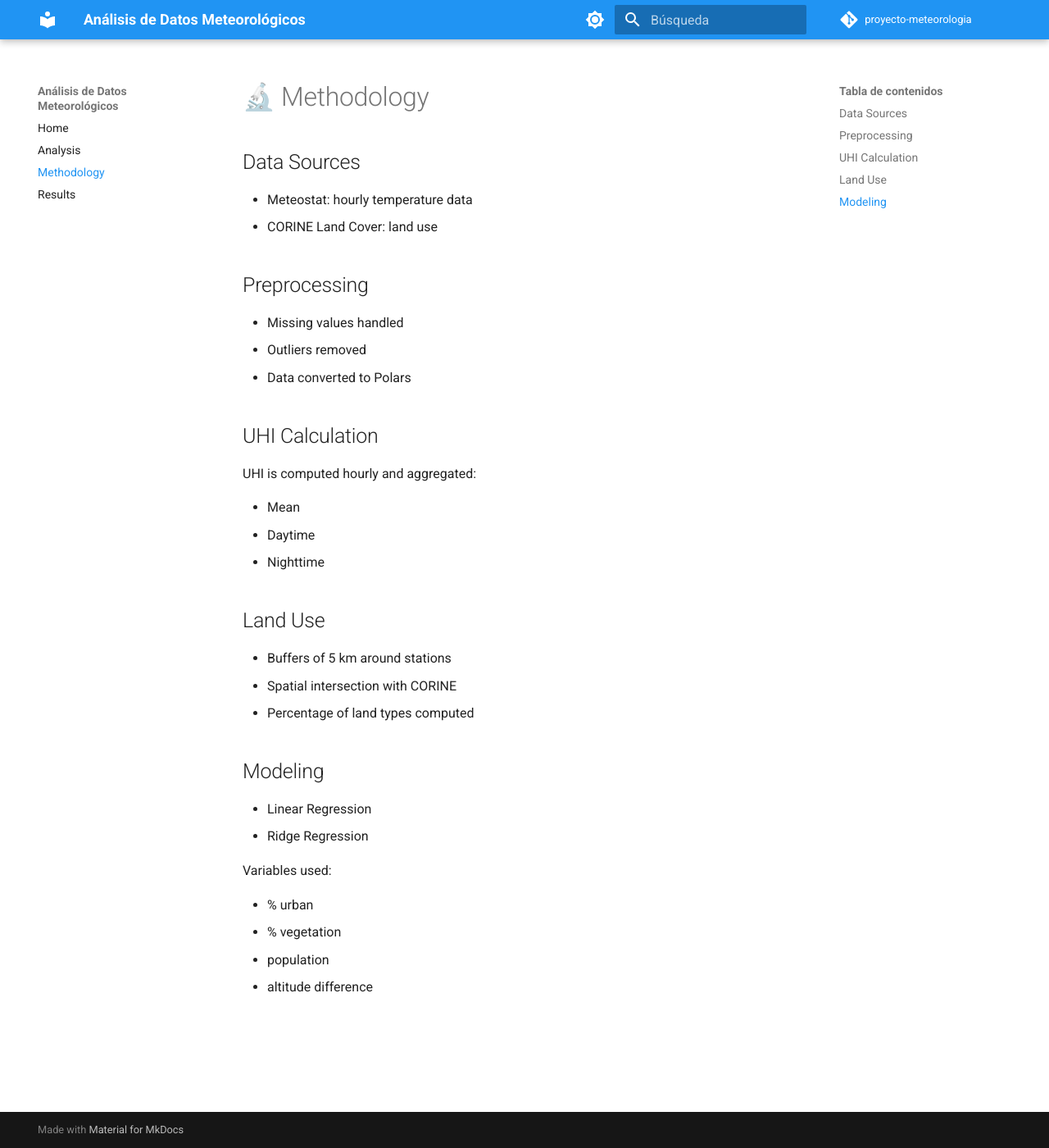
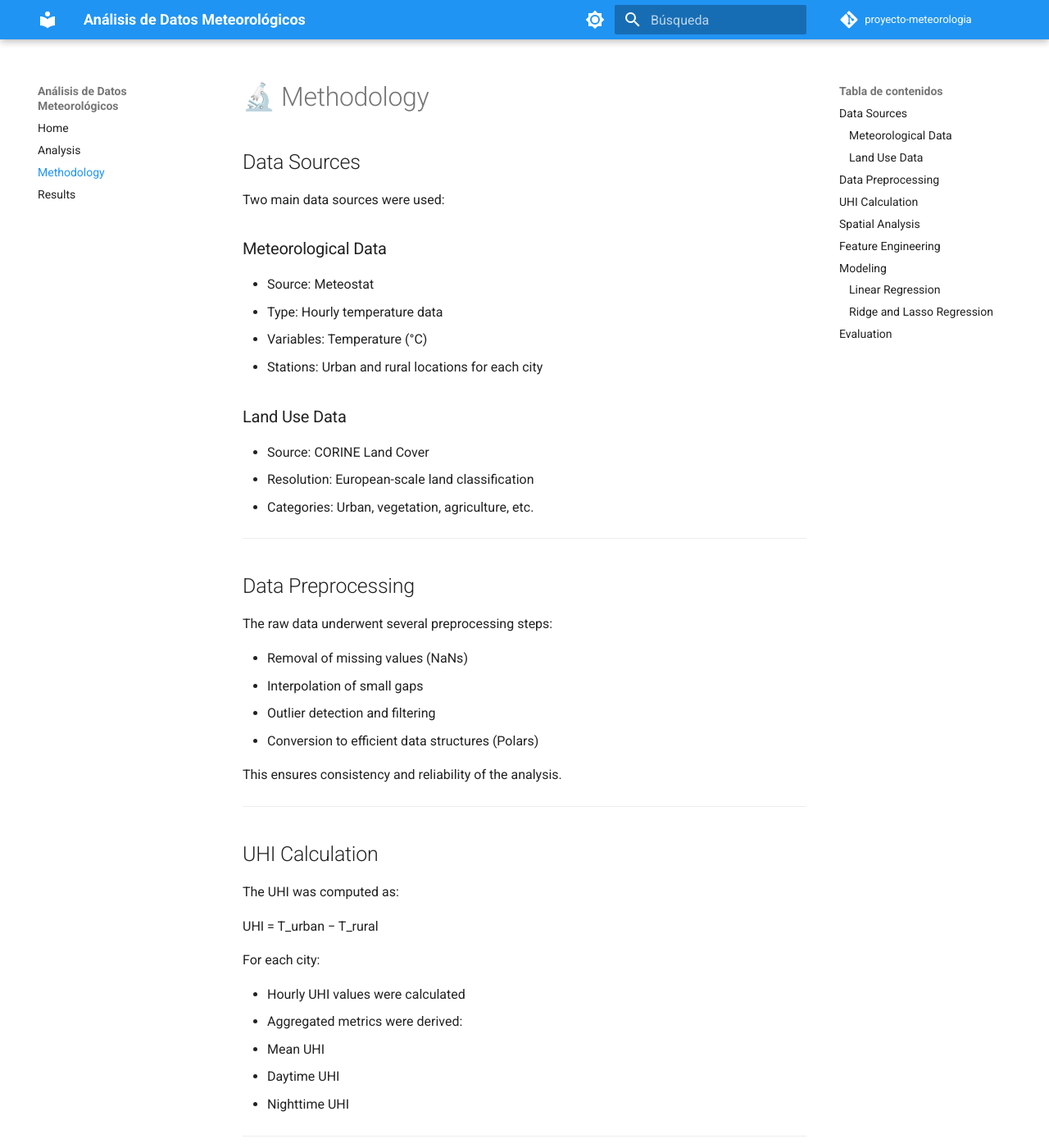
Before and after one commit to Ruben-2004/proyecto-meteorologia, an MkDocs documentation site: the page built from docs/methodology.md, in a window 1280 px wide and 1400 px high. Shown: the whole window at 82% size. Built offline with MkDocs 1.6.1 and Material for MkDocs 9.7.7, drawn with Linux system fonts in a browser that asks for light colours; comment, search, counter and statistics services are not loaded; some of the changed text lies outside the part shown.

Commit message:
Build documentation

```diff
--- a/docs/analysis.md
+++ b/docs/analysis.md
@@ -2,35 +2,78 @@
 
 ## 🌡️ UHI Computation
 
-The Urban Heat Island (UHI) is defined as:
+The Urban Heat Island (UHI) effect is defined as the temperature difference between urban and rural environments:
 
-UHI = T_urban - T_rural
+UHI = T_urban − T_rural
 
-The results show that:
+Using hourly temperature data from Meteostat, UHI values were computed for each city over the study period. The resulting time series allow for both temporal and statistical analysis.
 
-- UHI is consistently positive
-- Stronger during nighttime
+### Observations
 
-## 🌙 Day vs Night
+- UHI values are generally positive, confirming the presence of the phenomenon
+- The magnitude varies depending on the city and climatic conditions
+- Seasonal patterns are observed, with stronger effects in summer months
 
-Nighttime UHI is significantly higher due to:
-- Heat retention in urban materials
-- Reduced convection
+---
 
-## 🌍 Land Use Impact
+## 🌙 Day vs Night Behaviour
 
-Using CORINE Land Cover:
+A key aspect of the analysis is the distinction between daytime and nighttime UHI.
 
-- Higher % urban → higher UHI
-- Higher vegetation → lower UHI
+### Findings
 
-## 📈 Regression Results
+- Nighttime UHI is consistently higher than daytime UHI
+- This is due to:
+  - Heat storage in urban materials (asphalt, concrete)
+  - Reduced radiative cooling
+  - Lower wind speeds and atmospheric mixing
 
-Linear models show:
+### Implications
 
-- Positive coefficient for urban areas
-- Negative coefficient for vegetation
+This suggests that urban areas retain heat more efficiently than rural areas, particularly after sunset, which has important consequences for energy consumption and human comfort.
+
+---
+
+## 🌍 Land Use Analysis
+
+Land use data from the CORINE Land Cover dataset was used to quantify the composition of the area surrounding each meteorological station.
+
+### Method
+
+- Buffers of 5 km were created around each station
+- Spatial intersections with CORINE polygons were computed
+- Land use categories were aggregated into:
+  - Urban
+  - Vegetation
+  - Agricultural
+  - Other
+
+### Results
+
+- Cities with higher percentages of urban land show stronger UHI effects
+- Vegetation has a clear cooling effect
+- Agricultural areas show intermediate behaviour
+
+---
+
+## 📈 Correlation Analysis
+
+Correlation matrices were computed to explore relationships between variables.
+
+### Key relationships
+
+- Positive correlation between % urban and UHI
+- Negative correlation between % vegetation and UHI
+- Population is often correlated with urbanization
+
+---
 
 ## 🧠 Interpretation
 
-Urbanization increases heat storage, while vegetation mitigates temperature differences.
+The results confirm well-known physical mechanisms:
+
+- Urban materials store and slowly release heat
+- Lack of vegetation reduces evapotranspiration
+- Urban geometry (buildings) affects airflow and radiation
+
+Overall, the analysis supports the hypothesis that land use is a major driver of UHI intensity.
--- a/docs/methodology.md
+++ b/docs/methodology.md
@@ -2,37 +2,99 @@
 
 ## Data Sources
 
-- Meteostat: hourly temperature data
-- CORINE Land Cover: land use
+Two main data sources were used:
 
-## Preprocessing
+### Meteorological Data
 
-- Missing values handled
-- Outliers removed
-- Data converted to Polars
+- Source: Meteostat
+- Type: Hourly temperature data
+- Variables: Temperature (°C)
+- Stations: Urban and rural locations for each city
+
+### Land Use Data
+
+- Source: CORINE Land Cover
+- Resolution: European-scale land classification
+- Categories: Urban, vegetation, agriculture, etc.
+
+---
+
+## Data Preprocessing
+
+The raw data underwent several preprocessing steps:
+
+- Removal of missing values (NaNs)
+- Interpolation of small gaps
+- Outlier detection and filtering
+- Conversion to efficient data structures (Polars)
+
+This ensures consistency and reliability of the analysis.
+
+---
 
 ## UHI Calculation
 
-UHI is computed hourly and aggregated:
+The UHI was computed as:
 
-- Mean
-- Daytime
-- Nighttime
+UHI = T_urban − T_rural
 
-## Land Use
+For each city:
 
-- Buffers of 5 km around stations
-- Spatial intersection with CORINE
-- Percentage of land types computed
+- Hourly UHI values were calculated
+- Aggregated metrics were derived:
+  - Mean UHI
+  - Daytime UHI
+  - Nighttime UHI
+
+---
+
+## Spatial Analysis
+
+To analyse land use:
+
+1. Buffers of 5 km were created around each station
+2. These buffers were intersected with CORINE polygons
+3. The proportion of each land use type was computed
+
+This provides a quantitative measure of the environment surrounding each station.
+
+---
+
+## Feature Engineering
+
+The final dataset includes:
+
+- UHI metrics
+- % urban land
+- % vegetation
+- Population
+- Altitude difference
+- Geographic coordinates
+- Mean temperature
+
+---
 
 ## Modeling
 
-- Linear Regression
-- Ridge Regression
+Two regression models were used:
 
-Variables used:
+### Linear Regression
 
-- % urban
-- % vegetation
-- population
-- altitude difference
+- Interpretable coefficients
+- Baseline model
+
+### Ridge and Lasso Regression
+
+- Regularization to reduce overfitting
+- More stable estimates with small datasets
+
+---
+
+## Evaluation
+
+Model performance was evaluated using:
+
+- R² score
+- Coefficient analysis
+
+Given the limited number of cities, emphasis was placed on interpretability rather than predictive performance.
--- a/pyproject.toml
+++ b/pyproject.toml
@@ -1,6 +1,6 @@
 [project]
 name = "proyecto-meteorologia"
-version = "0.0.17"
+version = "0.0.18"
 description = "Análisis de datos meteorológicos — Big Data"
 readme = "README.md"
 requires-python = ">=3.11"
```
Also changed, not shown: docs/index.md (+51 -19 lines), docs/results.md (+42 -13 lines).
